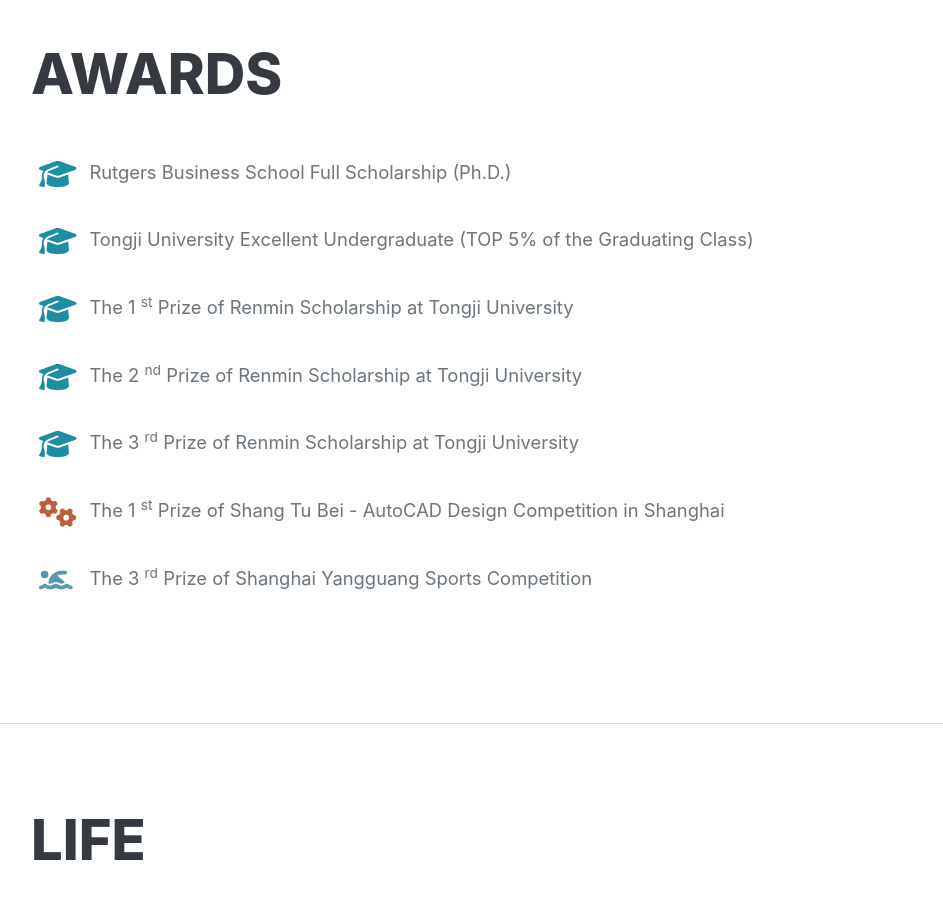
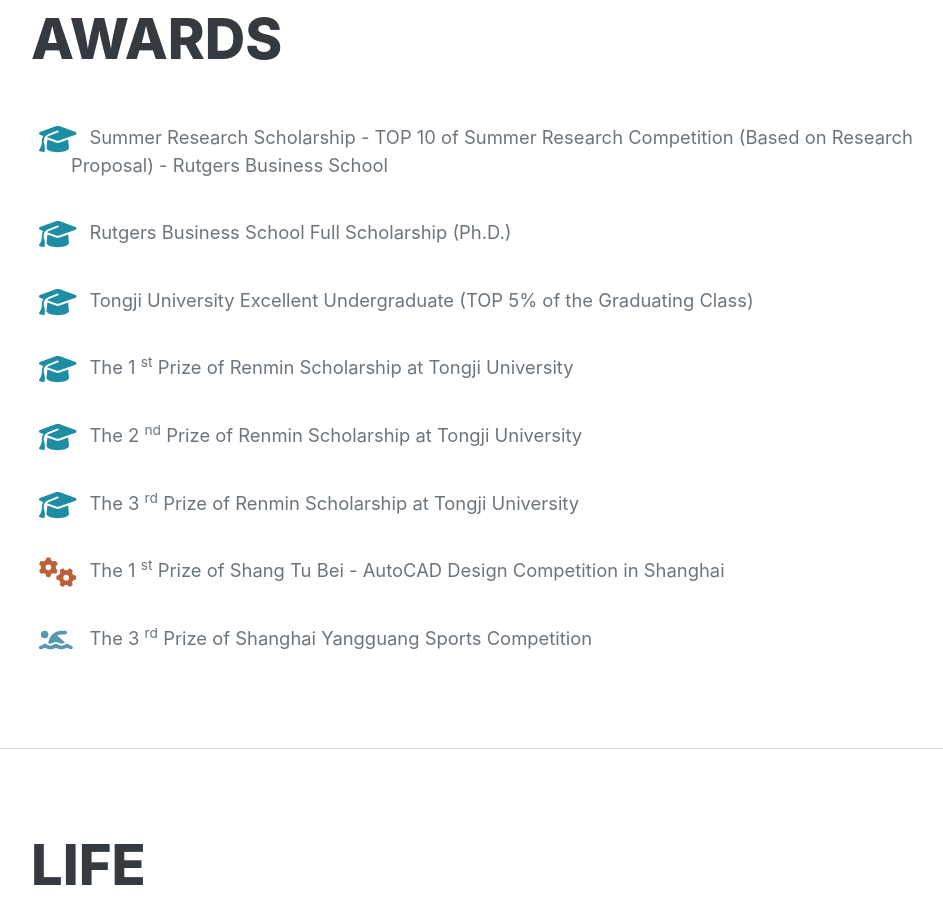
Before and after one commit to shuhaotang/home, a plain HTML site: page index.html in a window 1280 px wide. Shown: the part 6858-7779 px from the top of the page, without its empty margins (289-1232 px from the left). Drawn offline with nearby package versions, Linux system fonts and the light colour scheme; a web font is replaced by a local one.

Commit message:
Update index.html

```diff
--- a/index.html
+++ b/index.html
@@ -333,6 +333,11 @@
                     <ul class="fa-ul mb-0">
                         <li>
                             <span class="fa-li"><i class="fas fa-graduation-cap" style="font-size: 30px; color: #1d8da3;"></i></span>
+                            <p class="lead">&emsp;Summer Research Scholarship - TOP 10 of Summer Research Competition (Based on Research Proposal) - Rutgers Business School</p>
+                        </li>
+							</br>
+                        <li>
+                            <span class="fa-li"><i class="fas fa-graduation-cap" style="font-size: 30px; color: #1d8da3;"></i></span>
                             <p class="lead">&emsp;Rutgers Business School Full Scholarship (Ph.D.)</p>
                         </li>
 							</br>
```
